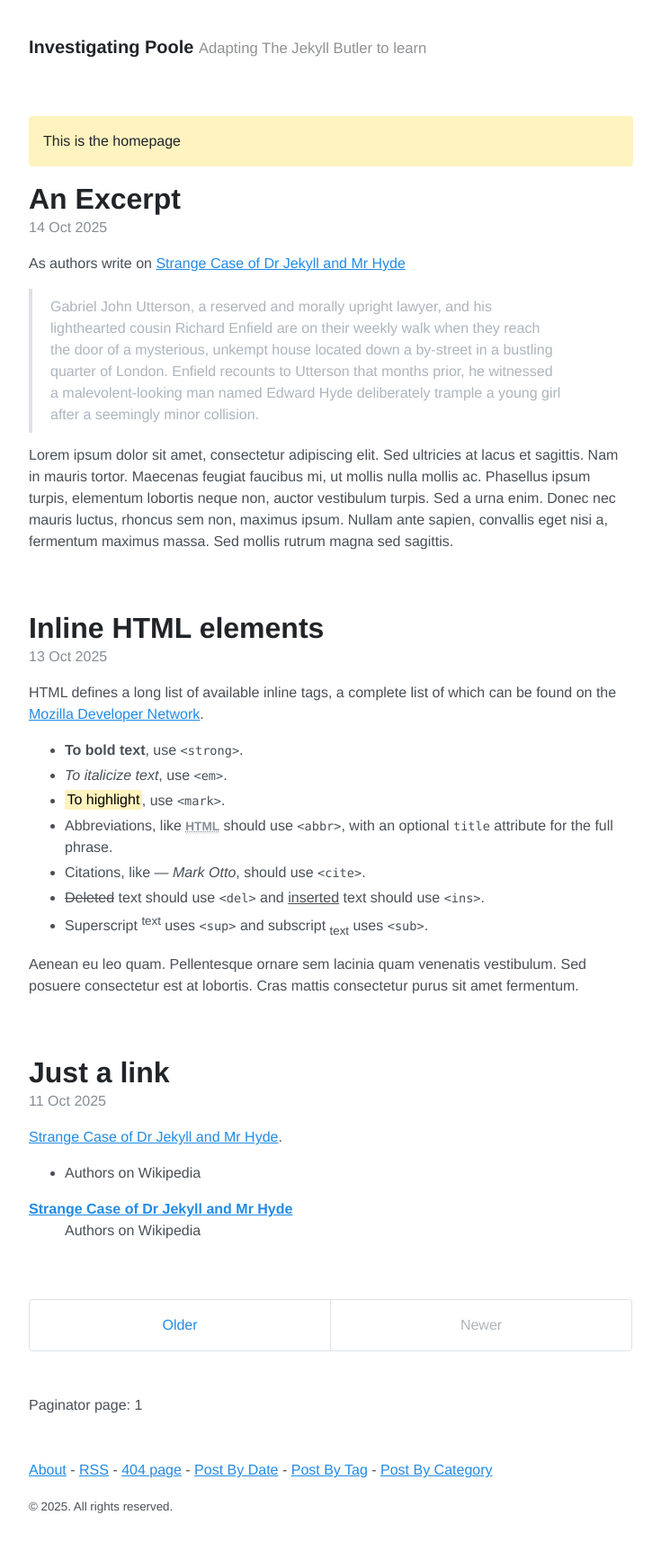
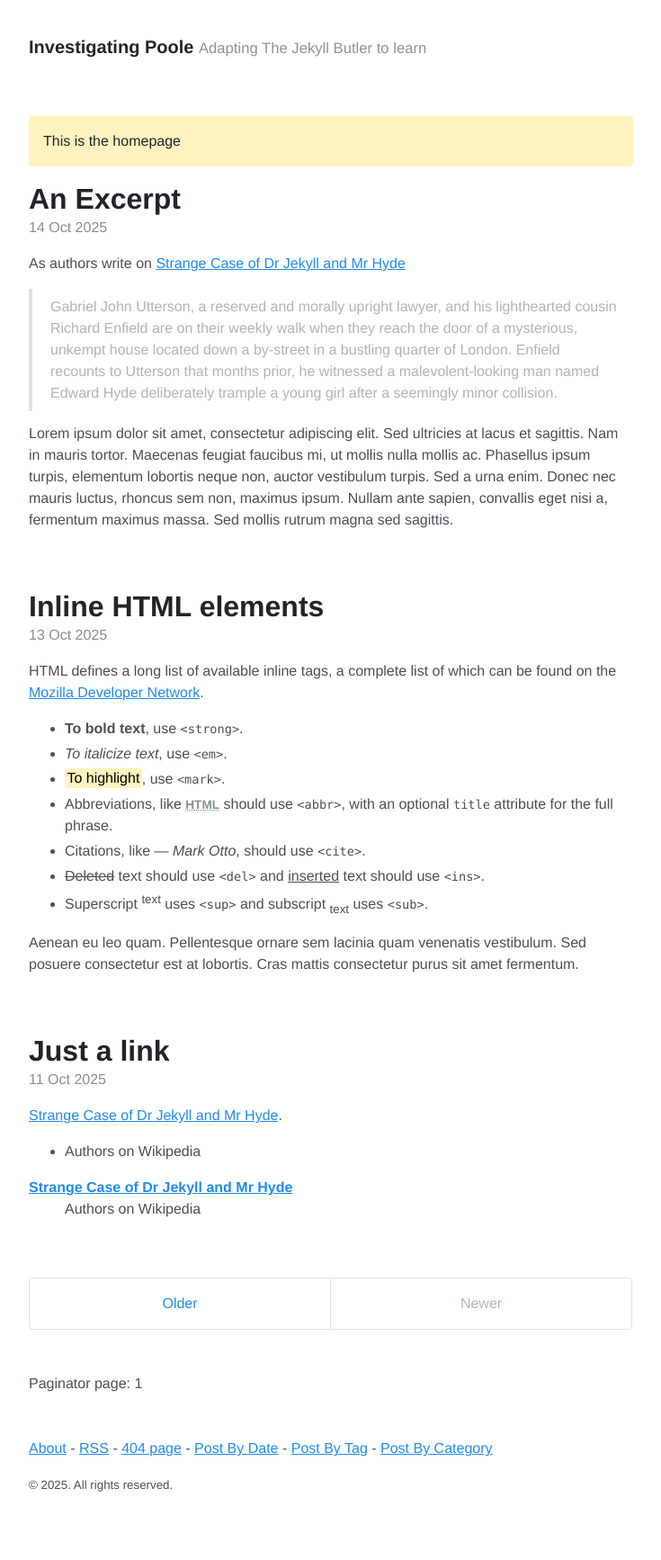
Before and after one commit to akmolteni/gju, a Jekyll site: the page built from index.html, in a window 1280 px wide. Shown: the whole page at 90% size, without its empty margins (272-1007 px from the left). Built offline with Jekyll 4.4.1, drawn with Linux system fonts in a browser that asks for light colours; the list of posts is cut into pages by our own code; after the commit the page ends 1710 px from its top, so only the background shows below that.

Commit message:
Update _type.scss

```diff
--- a/_sass/_type.scss
+++ b/_sass/_type.scss
@@ -76,7 +76,8 @@ blockquote {
   }
 
   @media (min-width: 30em) {
-    padding-right: 5rem;
+    padding-right: 1.00rem;
+    // padding-right: 5rem;
     padding-left: 1.25rem;
   }
 }
```
